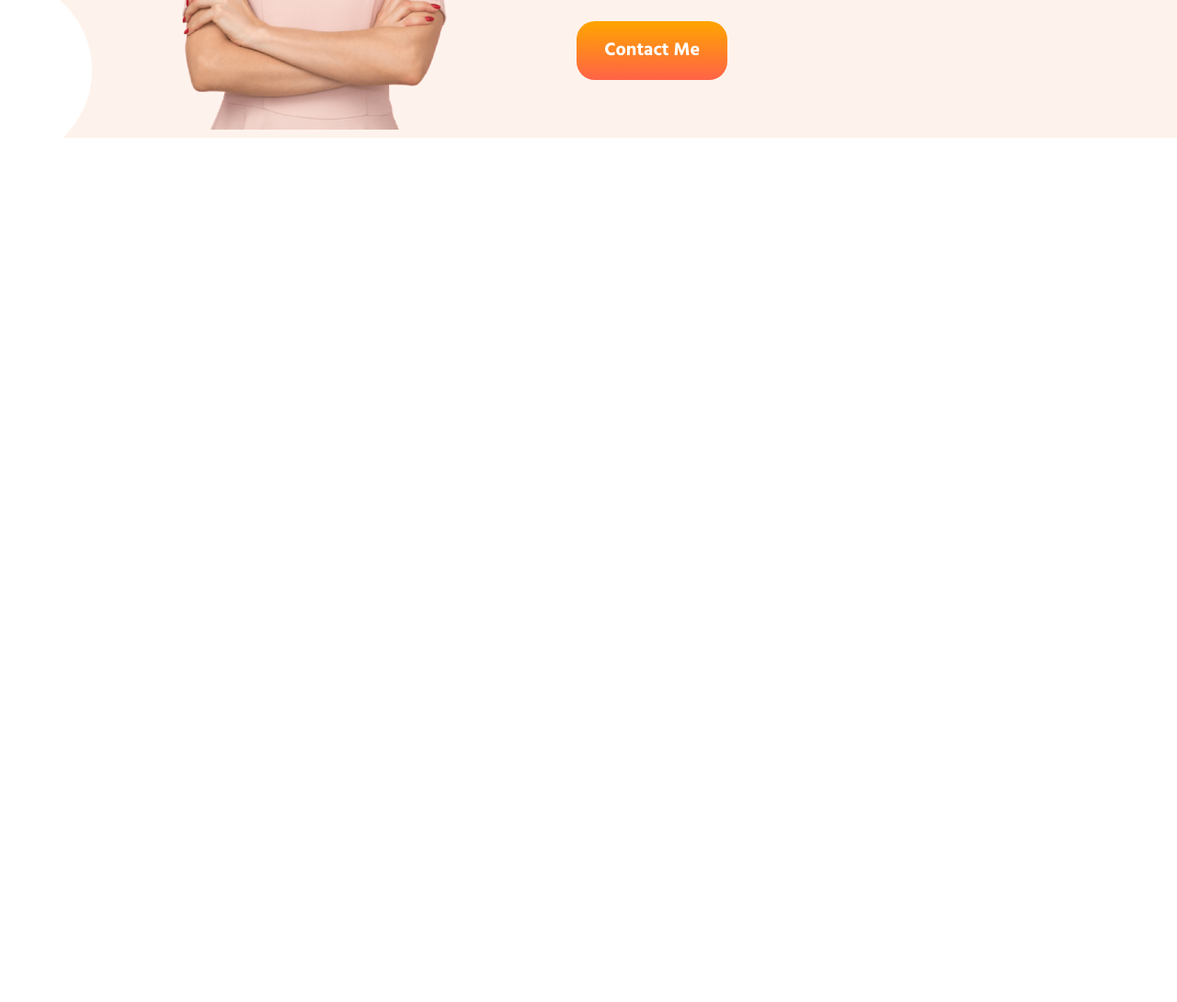
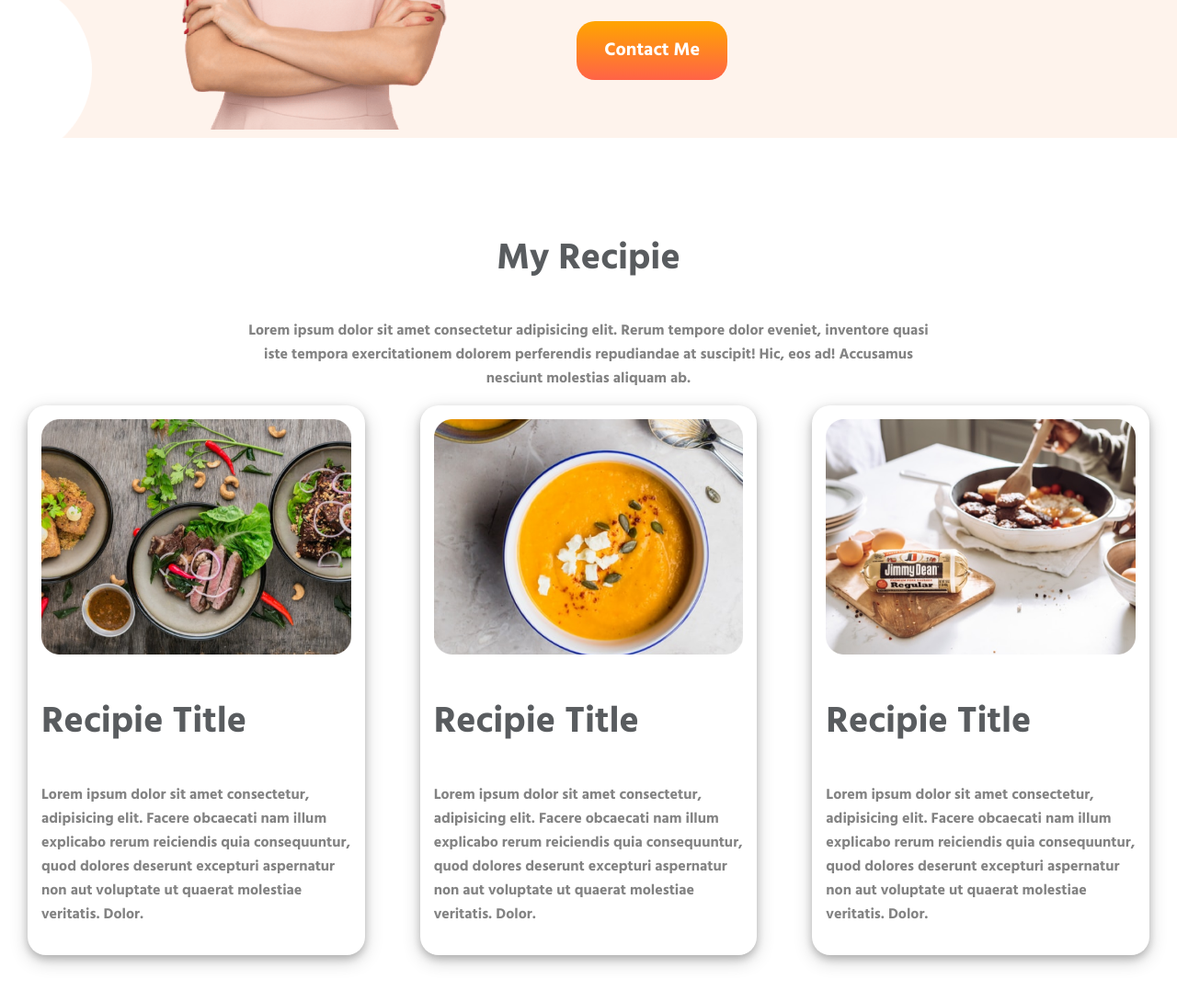
Before and after one commit to nmso2/food-network, a plain HTML site: page index.html in a window 1280 px wide. Shown: the part 1119-2209 px from the top of the page at 92% size. Before the commit the page ends 1369 px from the top, so only its background shows below. Drawn offline with Linux system fonts and the light colour scheme.

Commit message:
recipies

```diff
--- a/index.html
+++ b/index.html
@@ -36,5 +36,34 @@
         </div>
     </section>
 
+    <section class="recipies">
+
+        <div id="recipies-heading">
+            <h2>My Recipie</h2>
+            <p>Lorem ipsum dolor sit amet consectetur adipisicing elit. Rerum tempore dolor eveniet, inventore quasi iste tempora exercitationem dolorem perferendis repudiandae at suscipit! Hic, eos ad! Accusamus nesciunt molestias aliquam ab.</p>
+        </div>
+
+        <div id="recipie-content" class="flexible-container">
+            <div class="recipies-div">
+                <img src="images/food/Project Cover1.jpg" alt="">
+                <h2>Recipie Title</h2>
+                <p>Lorem ipsum dolor sit amet consectetur, adipisicing elit. Facere obcaecati nam illum explicabo rerum reiciendis quia consequuntur, quod dolores deserunt excepturi aspernatur non aut voluptate ut quaerat molestiae veritatis. Dolor.</p>
+            </div>
+
+            <div class="recipies-div">
+                <img src="images/food/Project Cover.png" alt="">
+                <h2>Recipie Title</h2>
+                <p>Lorem ipsum dolor sit amet consectetur, adipisicing elit. Facere obcaecati nam illum explicabo rerum reiciendis quia consequuntur, quod dolores deserunt excepturi aspernatur non aut voluptate ut quaerat molestiae veritatis. Dolor.</p>
+            </div>
+
+            <div class="recipies-div">
+                <img src="images/food/Project Cover.jpg" alt="">
+                <h2>Recipie Title</h2>
+                <p>Lorem ipsum dolor sit amet consectetur, adipisicing elit. Facere obcaecati nam illum explicabo rerum reiciendis quia consequuntur, quod dolores deserunt excepturi aspernatur non aut voluptate ut quaerat molestiae veritatis. Dolor.</p>
+            </div>
+        </div>
+
+    </section>
+
 </body>
 </html>
--- a/style.css
+++ b/style.css
@@ -50,3 +50,20 @@ section{
 .about-me{
     background-image:url(images/shapes/7.png);
 }
+#recipies-heading{
+    text-align: center;
+    padding-left: 20%;
+    padding-right: 20%;
+}
+#recipie-content div img{
+    width: 100%;
+}
+
+.recipies-div{
+    border-radius: 20px;
+    border-width: 20px;
+    padding: 15px;
+    margin-left: 30px;
+    margin-right: 30px;
+    box-shadow: 0 4px 8px 0 rgba(0, 0, 0, 0.2), 0 6px 20px 0 rgba(0, 0, 0, 0.19);
+}
```
